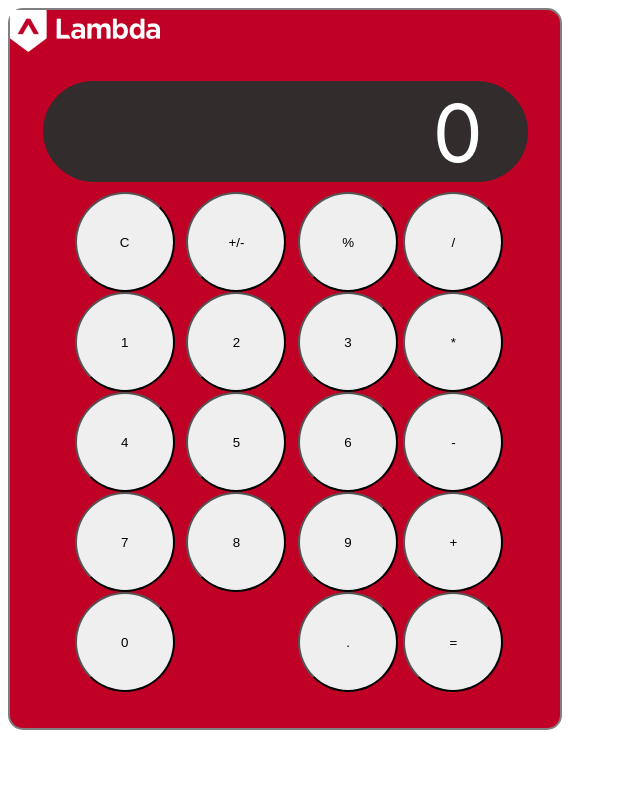
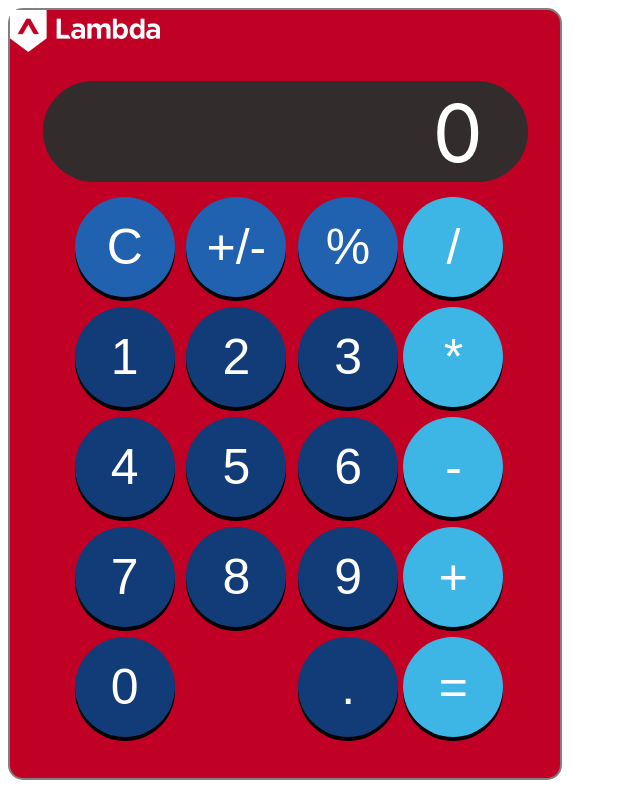
Before and after one commit to bloominstituteoftechnology/lambda-calculator, a React (Create React App) app: page / in a window 1280 px wide. Shown: the whole page, without its empty margins (0-640 px from the left). Built offline with nearby package versions, Linux system fonts and the light colour scheme.

Commit message:
button css done

```diff
--- a/src/App.css
+++ b/src/App.css
@@ -62,4 +62,20 @@
   width: 100px;
   height: 100px;
   border-radius: 50%;
+  outline: none;
+  margin: 5px 0;
+  color: white;
+  font-size: 50px;
+  box-shadow: 0 4px black;
+  border: none;
 }
+
+.special_button {
+  background-color: #2061b0;
+}
+.operator_button {
+  background-color: #3db5e5;
+}
+.number_button {
+  background-color: #113c78;
+}
```
